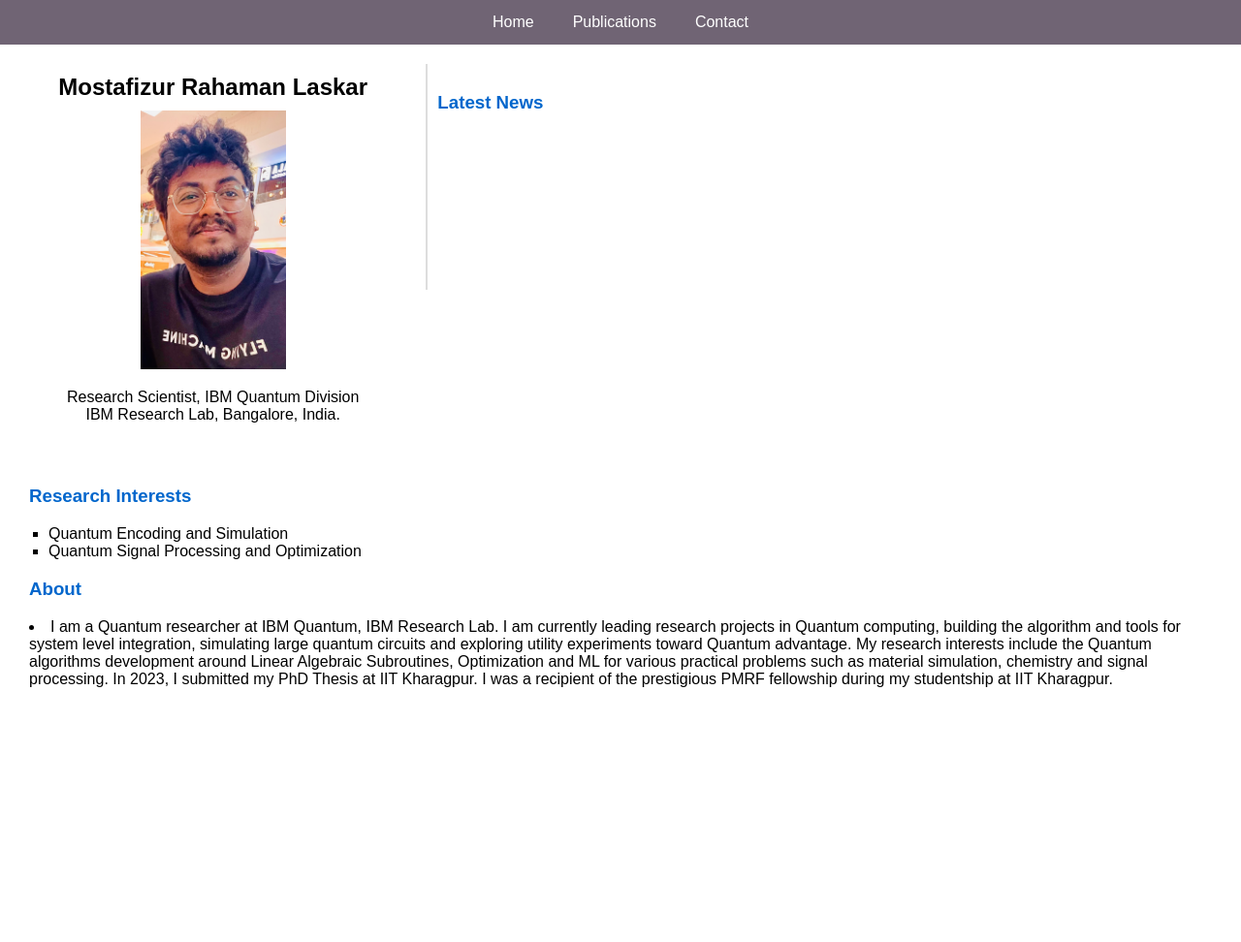
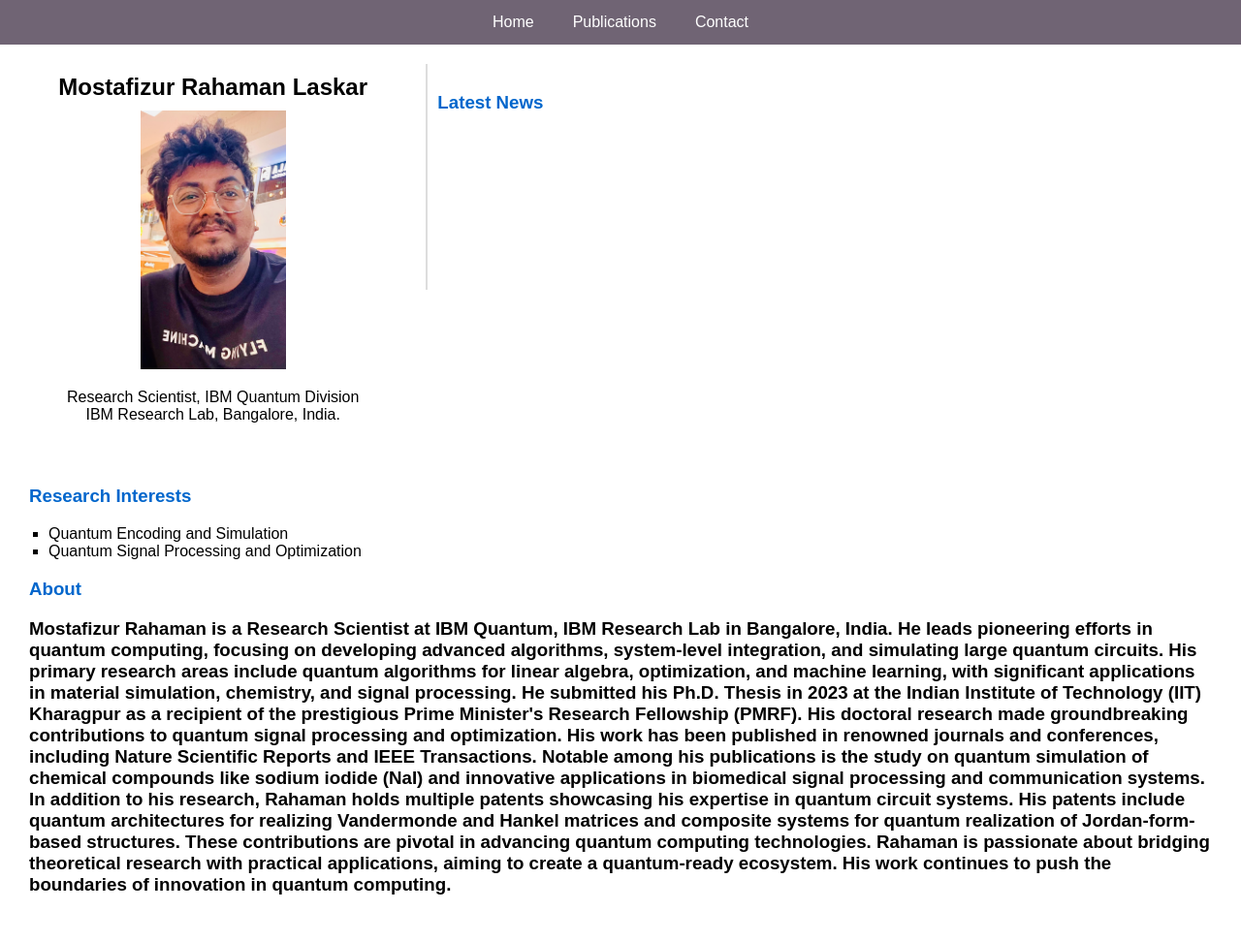
Before and after one commit to rahaman-quantum/rahaman.github.io, a Jekyll site: the page built from README.md, in a window 1280 px wide. Shown: the whole page at 97% size. Built offline with Jekyll 4.4.1, drawn with Linux system fonts in a browser that asks for light colours; our own code applies the rules of GitHub Pages for plain Markdown files; before the commit the page ends 900 px from its top, so only the background shows below that.

Commit message:
Update default.html

```diff
--- a/_layouts/default.html
+++ b/_layouts/default.html
@@ -92,9 +92,19 @@
   </ul>
 
 <h3 style="color: #0066cc;">About</h3>
-  <li> I am a Quantum researcher at IBM Quantum, IBM Research Lab. I am currently leading research projects in Quantum computing, building the algorithm and tools for system level integration, simulating large quantum circuits and exploring utility experiments toward Quantum advantage.
-  My research interests include the Quantum algorithms development around Linear Algebraic Subroutines, Optimization and ML for various practical problems such as material simulation, chemistry and signal processing.
-  In 2023, I submitted my PhD Thesis at IIT Kharagpur. I was a recipient of the prestigious PMRF fellowship during my studentship at IIT Kharagpur. </li>
+  <h3>
+
+
+Mostafizur Rahaman is a Research Scientist at IBM Quantum, IBM Research Lab in Bangalore, India. He leads pioneering efforts in quantum computing, focusing on developing advanced algorithms, system-level integration, and simulating large quantum circuits. His primary research areas include quantum algorithms for linear algebra, optimization, and machine learning, with significant applications in material simulation, chemistry, and signal processing.
+
+He submitted his Ph.D. Thesis in 2023 at the Indian Institute of Technology (IIT) Kharagpur as a recipient of the prestigious Prime Minister's Research Fellowship (PMRF). His doctoral research made groundbreaking contributions to quantum signal processing and optimization. His work has been published in renowned journals and conferences, including Nature Scientific Reports and IEEE Transactions. Notable among his publications is the study on quantum simulation of chemical compounds like sodium iodide (NaI) and innovative applications in biomedical signal processing and communication systems.
+
+In addition to his research,  Rahaman holds multiple patents showcasing his expertise in quantum circuit systems. His patents include quantum architectures for realizing Vandermonde and Hankel matrices and composite systems for quantum realization of Jordan-form-based structures. These contributions are pivotal in advancing quantum computing technologies.
+
+Rahaman is passionate about bridging theoretical research with practical applications, aiming to create a quantum-ready ecosystem. His work continues to push the boundaries of innovation in quantum computing.
+
+
+  </h3>
 
 </div>
 
```
